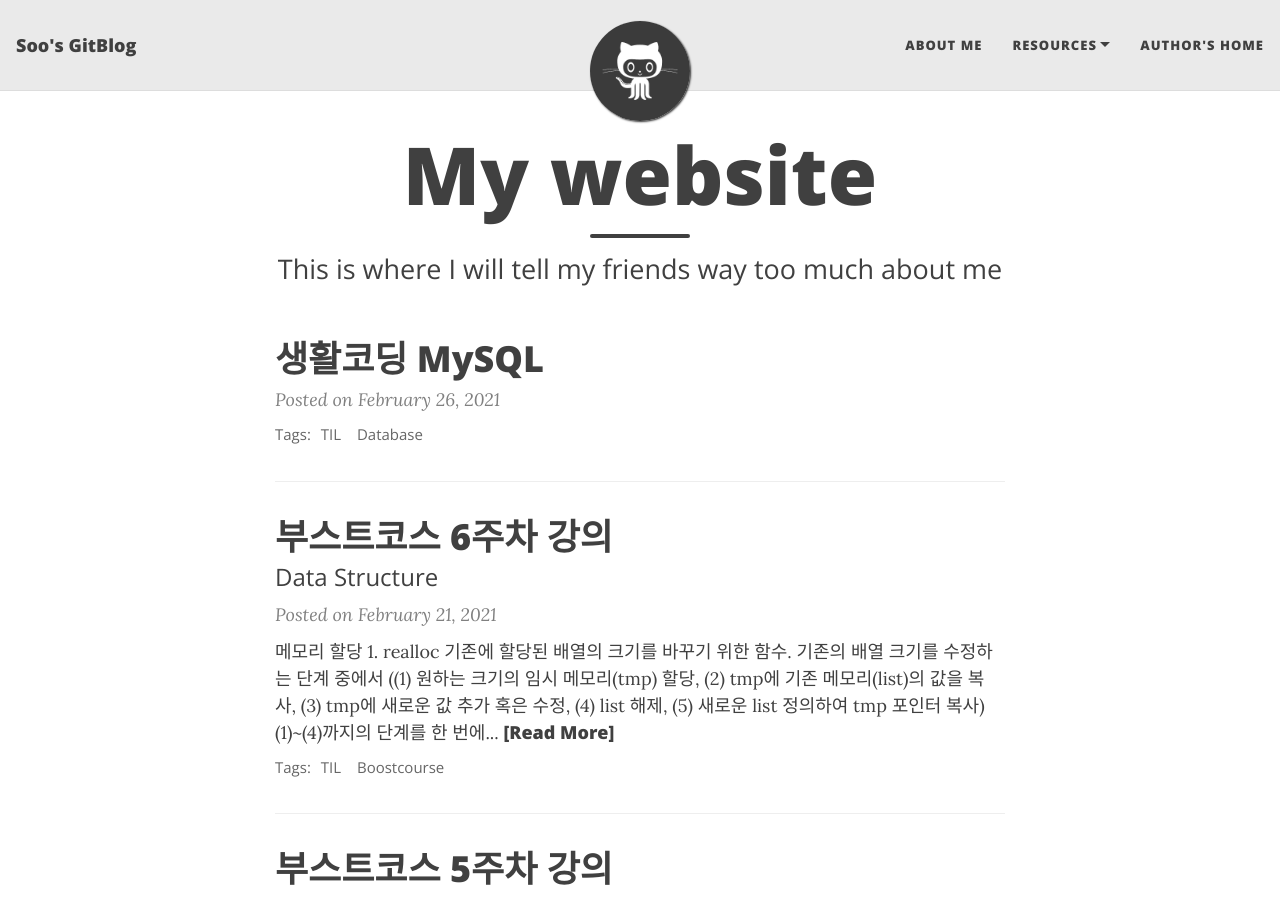
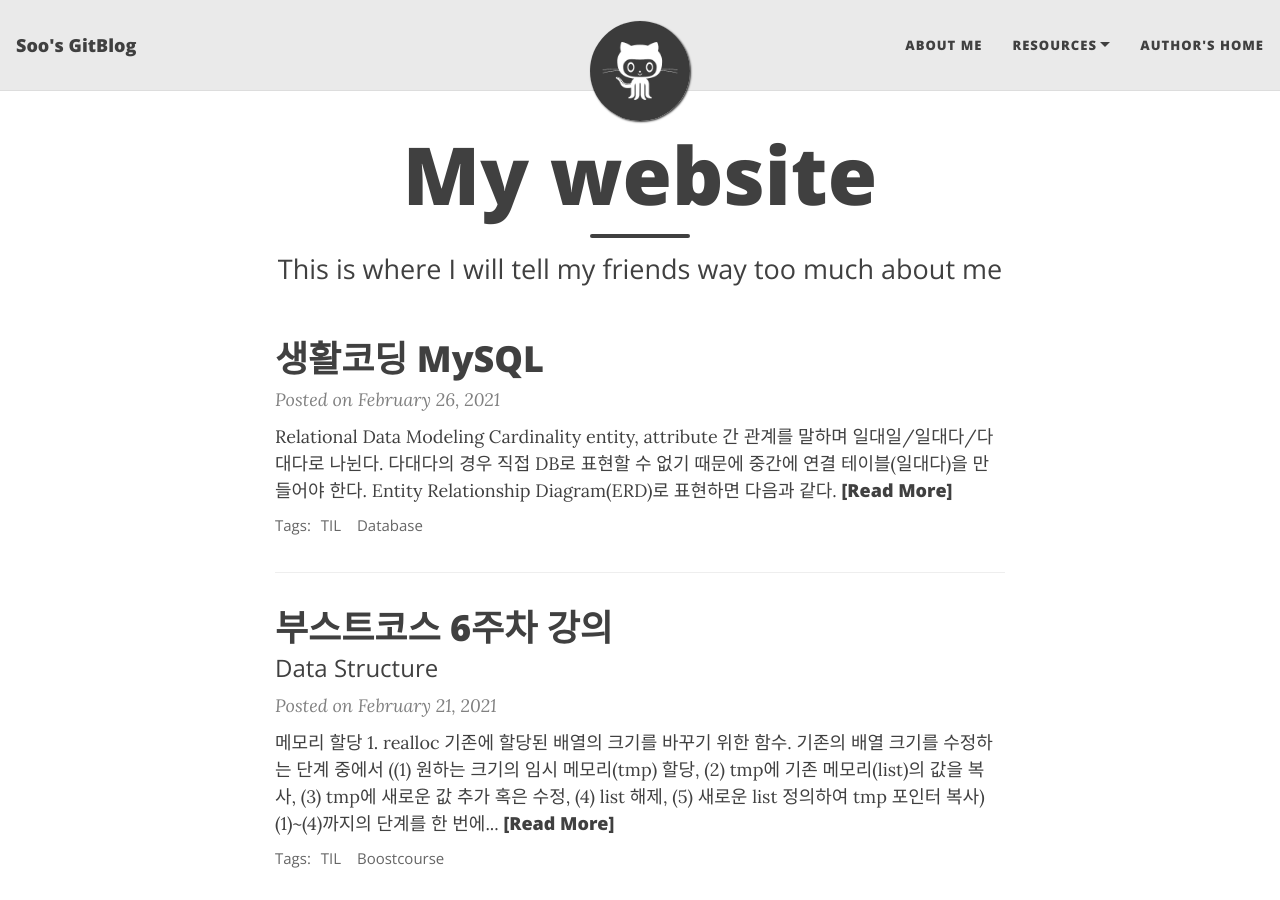
Before and after one commit to Soo-Im/Soo-Im.github.io, a Jekyll site: the page built from index.html, in a window 1280 px wide and 900 px high. Built offline with Jekyll 4.4.1, drawn with Linux system fonts in a browser that asks for light colours; nearby versions of some CDN libraries; the list of posts is cut into pages by our own code.

Commit message:
Update 2021-02-26-Relational_Data_Modeling.md

```diff
--- a/_posts/2021-02-26-Relational_Data_Modeling.md
+++ b/_posts/2021-02-26-Relational_Data_Modeling.md
@@ -7,3 +7,20 @@ gh-badge: [star, fork, follow]
 tags: [TIL, Database]
 comments: true
 ---
+
+# Relational Data Modeling
+## Cardinality
+entity, attribute 간 관계를 말하며 일대일/일대다/다대다로 나뉜다. 다대다의 경우 직접 DB로 표현할 수 없기 때문에 중간에 연결 테이블(일대다)을 만들어야 한다. Entity Relationship Diagram(ERD)로 표현하면 다음과 같다.
+
+
+<src img="https://user-images.githubusercontent.com/40853572/109927667-e67b1080-7d07-11eb-8324-8fd13ac2911c.png">
+
+## Optionality
+entity, attribute 간 관계가 필수적(mandatory)인지 선택적(optional)인지를 말한다. 예를 들어 모든 사용자가 글을 작성할 필요는 없지만, 모든 글에는 사용자가 있어야 한다. ERD로 표현하면 다음과 같다. 이 때 좌측 | 표기는 해당 속성(ex: 사용자)이 필수임을, 우측 O 표기는 해당 속성(ex: 글)이 선택임을 의미한다.
+
+
+<src img="https://user-images.githubusercontent.com/40853572/109927926-3a85f500-7d08-11eb-8ccd-3b7e243988d3.png">
+
+## Cardinality and Optionality
+두 가지를 모두 고려하여 ERD를 그리면 다음과 같다.
+<src img="https://user-images.githubusercontent.com/40853572/109928740-1a0a6a80-7d09-11eb-9ae8-093d211a35af.png">
```
